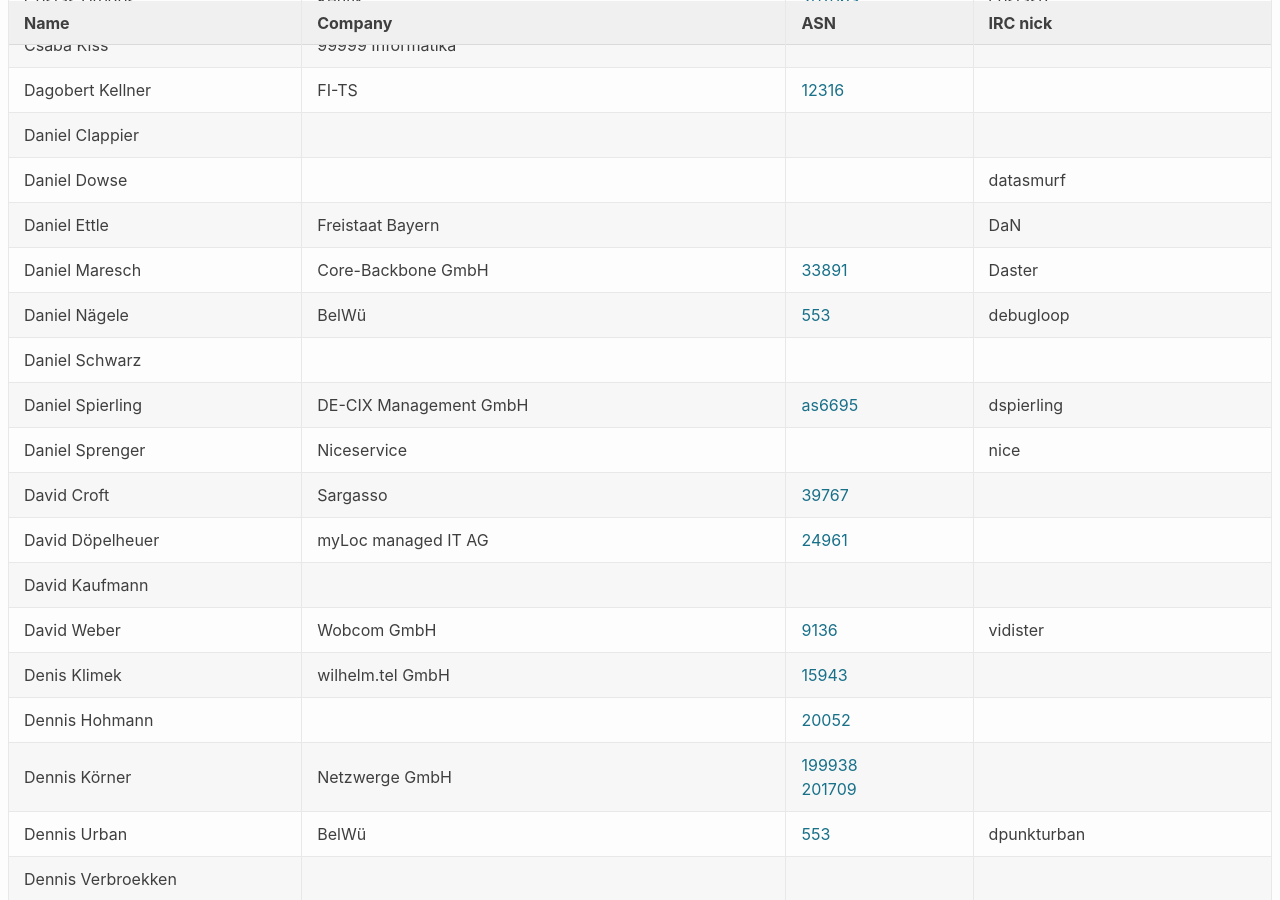
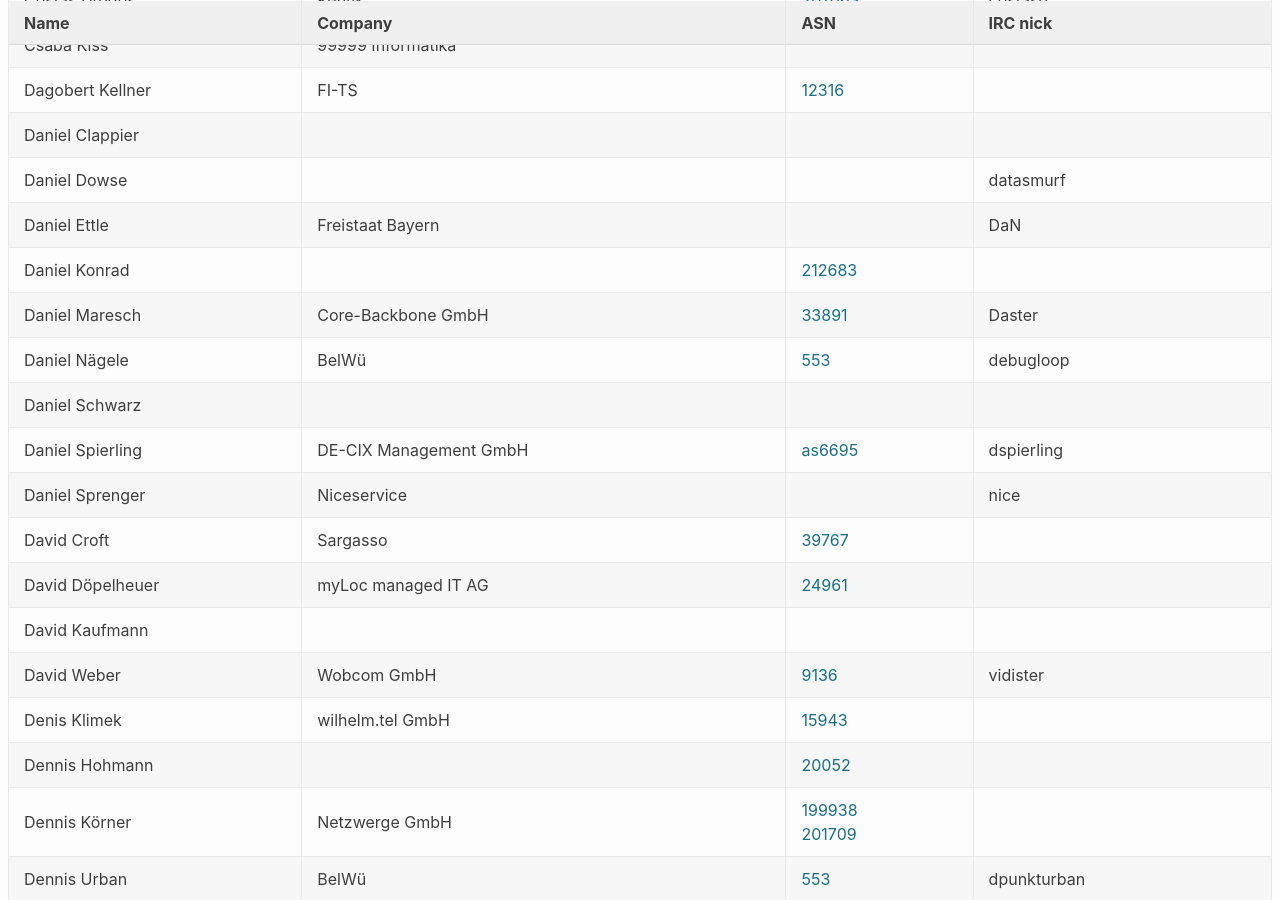
Before and after one commit to denog/pretix-attendeelist, a Jekyll site: the page built from index.markdown, in a window 1280 px wide and 900 px high, scrolled down 3844 px. Built offline with Jekyll 4.4.1, drawn with Linux system fonts in a browser that asks for light colours.

Commit message:
Latest data: Tue Nov  3 15:19:12 UTC 2020

```diff
--- a/_data/attendees.json
+++ b/_data/attendees.json
@@ -510,6 +510,12 @@
     "asn": null
   },
   {
+    "name": "Daniel Konrad",
+    "company": null,
+    "irc": null,
+    "asn": "AS212683"
+  },
+  {
     "name": "Daniel Maresch",
     "company": "Core-Backbone GmbH",
     "irc": "Daster",
```
